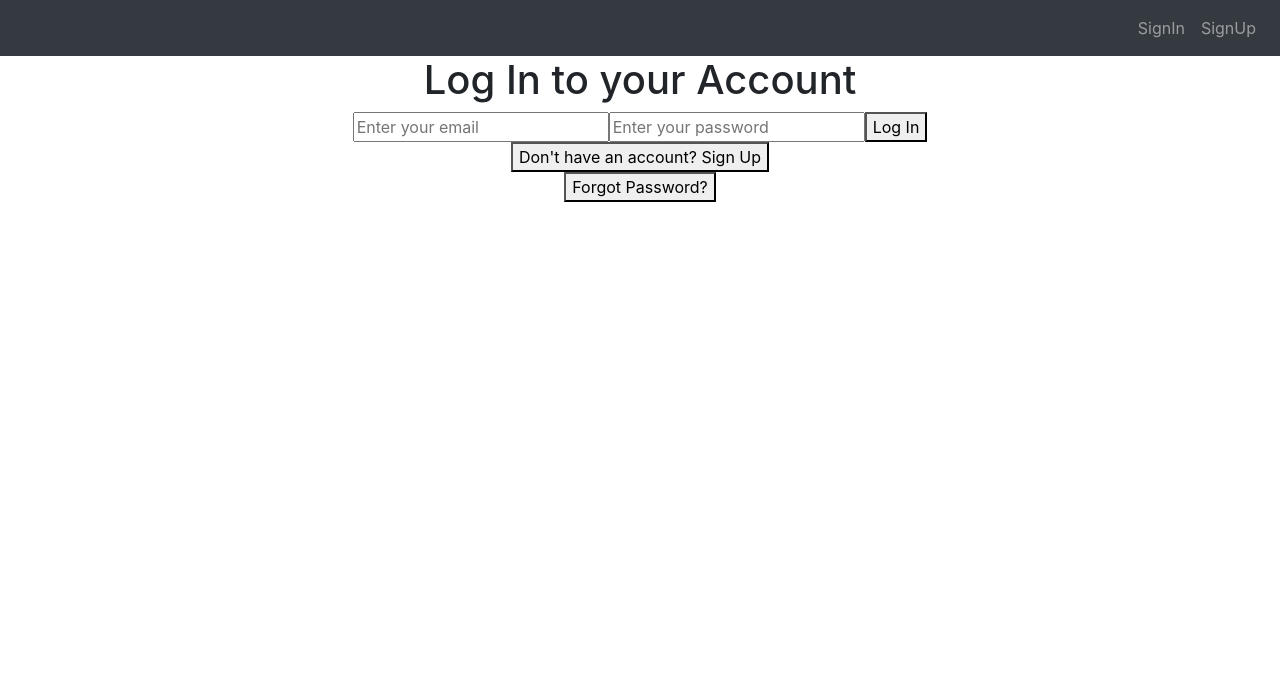
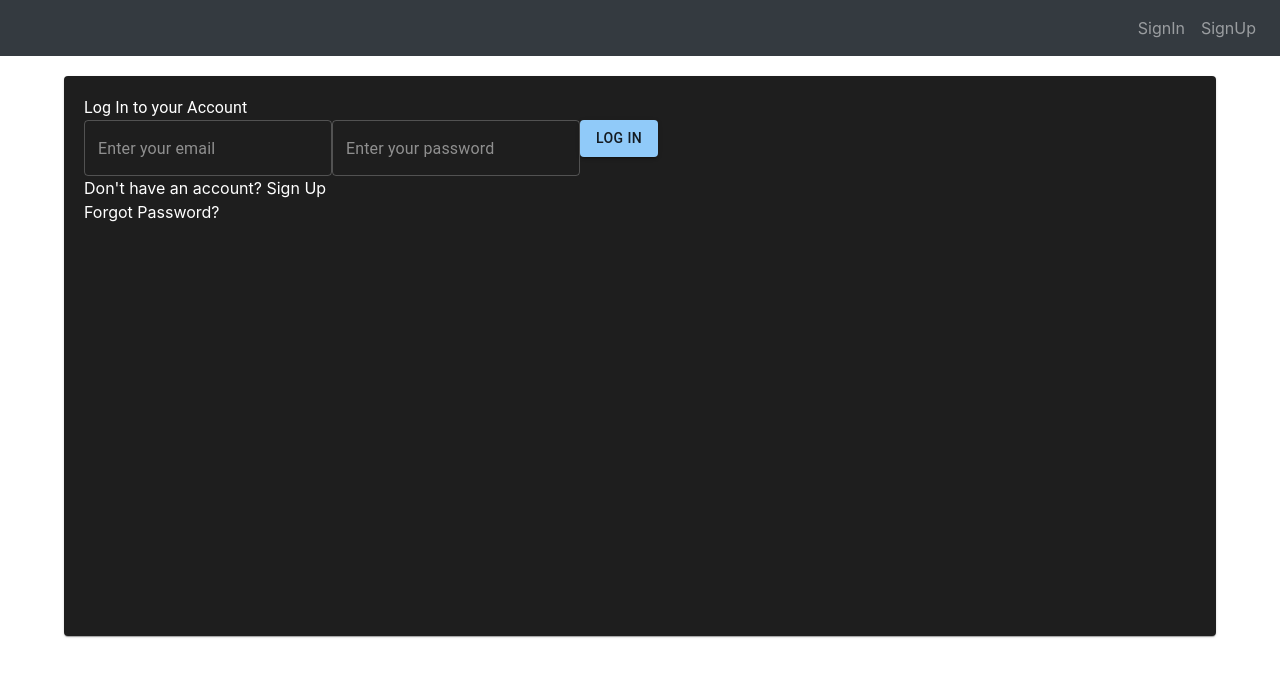
Before and after one commit to jcabrera2502/NJIT-Lowlanders, a React (Create React App) app in the folder frontend/: page /SignIn in a window 1280 px wide. Shown: the top 676 px of the page. Built offline with nearby package versions, Linux system fonts and the light colour scheme; no server answers.

Commit message:
Basic styles before redoing navbar.

```diff
--- a/frontend/package.json
+++ b/frontend/package.json
@@ -3,9 +3,13 @@
   "version": "0.1.0",
   "private": true,
   "dependencies": {
+    "@emotion/react": "^11.11.1",
+    "@emotion/styled": "^11.11.0",
     "@fortawesome/fontawesome-svg-core": "^6.4.2",
     "@fortawesome/free-solid-svg-icons": "^6.4.2",
     "@fortawesome/react-fontawesome": "^0.2.0",
+    "@mui/icons-material": "^5.14.15",
+    "@mui/material": "^5.14.15",
     "@testing-library/jest-dom": "^5.17.0",
     "@testing-library/react": "^13.4.0",
     "@testing-library/user-event": "^13.5.0",
--- a/frontend/src/App.css
+++ /dev/null
@@ -1,38 +0,0 @@
-.App {
-  text-align: center;
-}
-
-.App-logo {
-  height: 40vmin;
-  pointer-events: none;
-}
-
-@media (prefers-reduced-motion: no-preference) {
-  .App-logo {
-    animation: App-logo-spin infinite 20s linear;
-  }
-}
-
-.App-header {
-  background-color: #282c34;
-  min-height: 100vh;
-  display: flex;
-  flex-direction: column;
-  align-items: center;
-  justify-content: center;
-  font-size: calc(10px + 2vmin);
-  color: white;
-}
-
-.App-link {
-  color: #61dafb;
-}
-
-@keyframes App-logo-spin {
-  from {
-    transform: rotate(0deg);
-  }
-  to {
-    transform: rotate(360deg);
-  }
-}
--- a/frontend/src/App.js
+++ b/frontend/src/App.js
@@ -1,5 +1,4 @@
 import React from 'react';
-import './App.css';
 import SignIn from './Components/Auth-Components/SignIn';
 import SignUp from './Components/Auth-Components/SignUp';
 import AuthDetails from './Components/Auth-Components/AuthDetails';
@@ -8,9 +7,13 @@ import Nav from './Components/Central-Components/Nav';
 import Settings from './Components/Central-Components/Settings';
 import {BrowserRouter as Router, Routes, Route} from 'react-router-dom';
 import Profile from './Components/Central-Components/Profile';
+import { createTheme, ThemeProvider, styled} from "@mui/material/styles";
+
+const darkTheme = createTheme({ palette: { mode: 'dark' } });
 
 function App() {
   return (
+    <ThemeProvider theme={darkTheme}>
       <Router>
         <div className="App">
           <Nav />
@@ -24,6 +27,7 @@ function App() {
           </Routes>
         </div>
       </Router>
+    </ThemeProvider>
   );
 }
 
--- a/frontend/src/components/Auth-Components/SignIn.jsx
+++ b/frontend/src/components/Auth-Components/SignIn.jsx
@@ -1,6 +1,17 @@
 import React, { useState } from "react";
 import {auth} from "../../firebase"
 import { signInWithEmailAndPassword, sendPasswordResetEmail } from "firebase/auth";
+import { Button, TextField, Paper, Avatar, Typography, Grid, Container,
+         CssBaseline, AppBar, Link} from "@mui/material";
+
+const paperStyle =
+{
+  padding: 20,
+  height: "70vh",
+  width: "280",
+  margin: "20px auto"
+};
+
 const SignIn = () => {
     // State variables for email, password, password confirmation, and error message
 
@@ -38,37 +49,44 @@ const SignIn = () => {
 
 
   return (
+    <>
+      <Container>
         <div className="sign-in-container">
+          <Paper variant="elevation" square={false} style={paperStyle} >
           <form onSubmit={signIn}>
-        <h1>Log In to your Account</h1>
-        <input
+            <Typography>Log In to your Account</Typography>
+            <TextField
               type="email"
               placeholder="Enter your email"
               value={email}
               onChange={(e) => setEmail(e.target.value)}
-        ></input>
-        <input
+            ></TextField>
+            <TextField
               type="password"
               placeholder="Enter your password"
               value={password}
               onChange={(e) => setPassword(e.target.value)}
-        ></input>
-        <button type="submit">Log In</button>
+            ></TextField>
+            <Button variant="contained" type="submit">Log In</Button>
             <div>
-        <button type="button" onClick={() => (window.location.href = "http://localhost:3000/SignUp")}> Don't have an account? Sign Up</button>
+            <Link variant="contained" type="button" onClick={() => (window.location.href = "http://localhost:3000/SignUp")}> Don't have an account? Sign Up</Link>
             </div>
           </form>
 
+
           {!resetEmailSent ? (
             <div>
-          <button onClick={handleForgotPassword}>Forgot Password?</button>
+              <Link variant="contained" onClick={handleForgotPassword}>Forgot Password?</Link>
             </div>
           ) : (
             <div>
               <p>Password reset email sent. Check your email to reset your password.</p>
             </div>
           )}
+          </Paper>
         </div>
+      </Container>
+    </>
   );
 };
 export default SignIn;
--- a/frontend/src/index.js
+++ b/frontend/src/index.js
@@ -1,6 +1,5 @@
 import React from 'react';
 import ReactDOM from 'react-dom/client';
-import './index.css';
 import App from './App';
 import reportWebVitals from './reportWebVitals';
 
```
Also changed, not shown: package.json (deleted, +0 -11 lines), 2 other files (tests, documents, lock files or other folders). Lines whose indentation alone changed are shown as unchanged.
